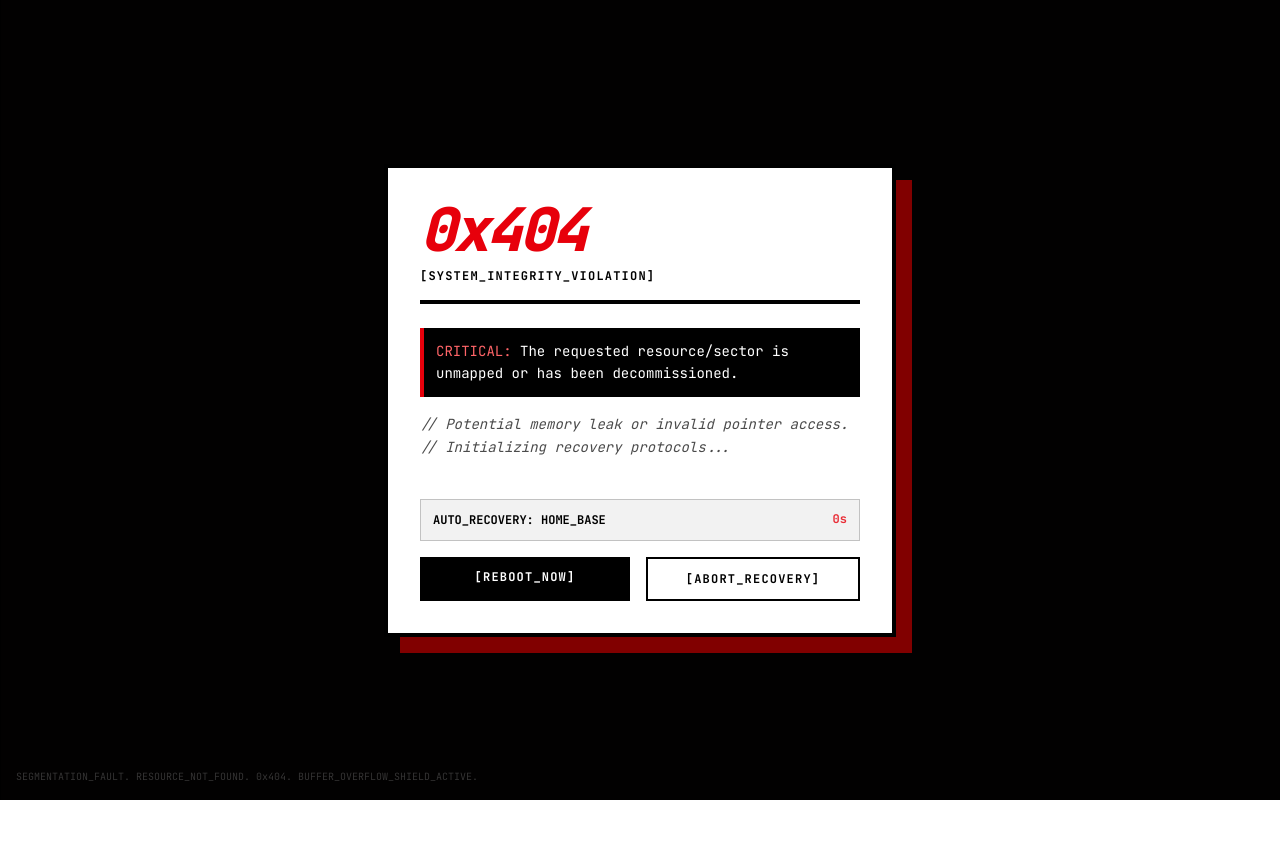
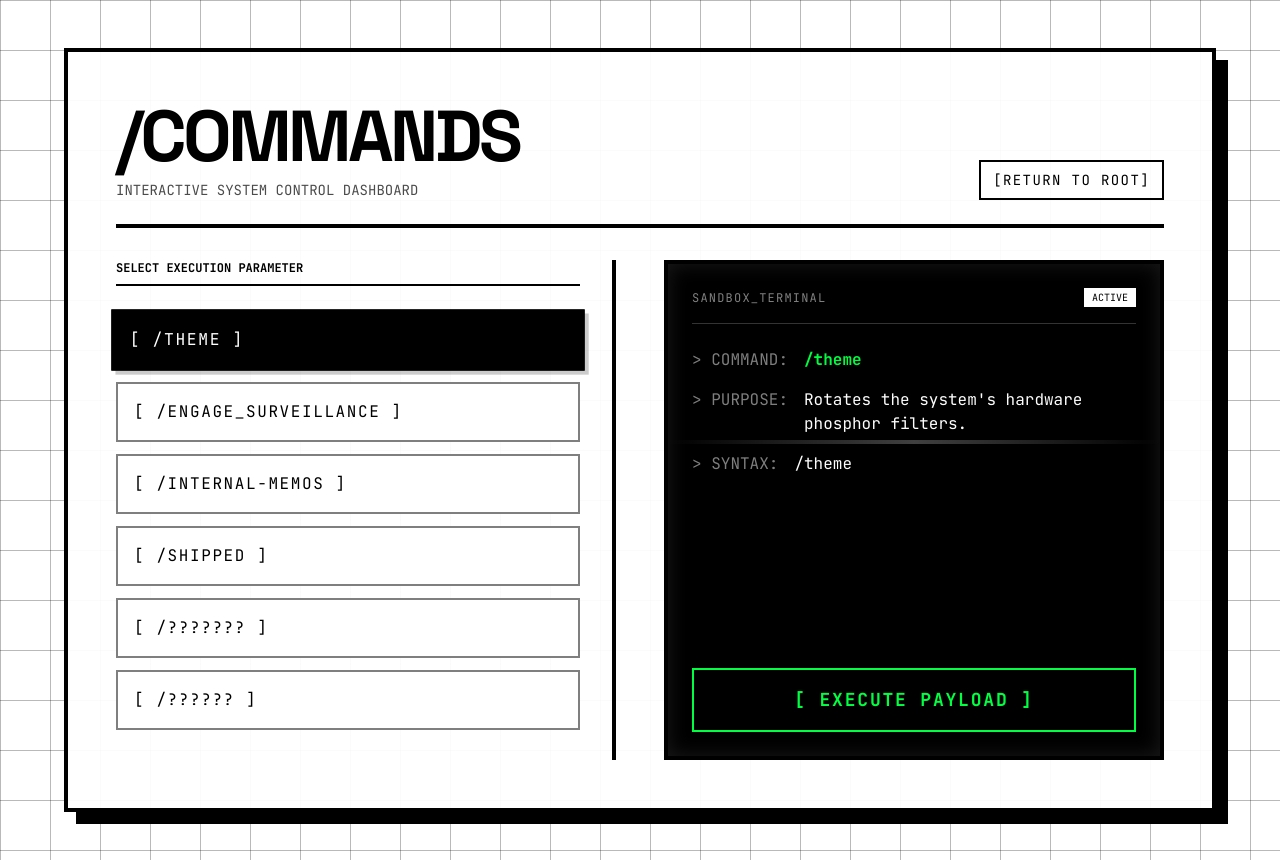
Before and after one commit to mayankhsingka/portfolio, a Next.js app: page /commands in a window 1280 px wide. Before the commit this address had no page. Before the commit the page ends 800 px from the top, so only its background shows below. Built offline with nearby package versions, Linux system fonts and the light colour scheme.

Commit message:
feat: implement /commands sandbox and extend palette with theme/play logic

```diff
--- /dev/null
+++ b/src/app/commands/page.tsx
@@ -0,0 +1,195 @@
+"use client";
+
+import { useState } from "react";
+import Link from "next/link";
+import { CommandPalette } from "@/components/CommandPalette";
+import { TypewriterHeading } from "@/components/TypewriterHeading";
+import { usePageScrollable } from "@/hooks/usePageScrollable";
+
+const COMMANDS = [
+  {
+    btnLabel: "[ /theme ]",
+    cmd: "/theme",
+    desc: "Rotates the system's hardware phosphor filters.",
+    syntax: "/theme",
+    status: "ACTIVE",
+    isRedacted: false,
+    executeEvent: "system-shortcut", // or just dispatch exact string in terminal
+  },
+  {
+    btnLabel: "[ /engage_surveillance ]",
+    cmd: "/engage_surveillance",
+    desc: "Activates local camera payload with real-time ASCII conversion filter.",
+    syntax: "/engage_surveillance",
+    status: "SECURE",
+    isRedacted: false,
+  },
+  {
+    btnLabel: "[ /internal-memos ]",
+    cmd: "/internal-memos",
+    desc: "Access the Classified Intelligence Archive (Blog).",
+    syntax: "/internal-memos",
+    status: "PUBLIC",
+    isRedacted: false,
+    link: "/internal-memos"
+  },
+  {
+    btnLabel: "[ /shipped ]",
+    cmd: "/shipped",
+    desc: "View the deployment registry of active System Architecture nodes.",
+    syntax: "/shipped",
+    status: "PUBLIC",
+    isRedacted: false,
+    link: "/shipped"
+  },
+  {
+    btnLabel: "[ /??????? ]",
+    cmd: "/play",
+    desc: "Sever network connection instantly. Boot Offline Game Protocol.",
+    syntax: "/play",
+    status: "CLASSIFIED",
+    isRedacted: true,
+  },
+  {
+    btnLabel: "[ /?????? ]",
+    cmd: "/breach",
+    desc: "Unsanctioned payload. Do not execute.",
+    syntax: "sudo rm -rf /",
+    status: "CRITICAL",
+    isRedacted: true,
+  }
+];
+
+export default function CommandsSandbox() {
+  usePageScrollable();
+  const [activeCmd, setActiveCmd] = useState(COMMANDS[0]);
+  const [glitchTrigger, setGlitchTrigger] = useState(0);
+
+  const handleSelect = (cmd: typeof COMMANDS[0]) => {
+    setActiveCmd(cmd);
+    setGlitchTrigger(prev => prev + 1); // trigger re-animation on CRT
+  };
+
+  const handleExecute = () => {
+    // We can simulate opening the palette and typing it,
+    // or just trigger the global custom event. We'll use custom events or routing.
+    if (activeCmd.link) {
+      window.location.href = activeCmd.link;
+      return;
+    }
+
+    if (activeCmd.cmd === "/theme") {
+      // Simulate theme cycle
+      const themes = ["", "theme-aviation", "theme-amber", "theme-matrix", "dark-ops"];
+      let currentTheme = localStorage.getItem("sys_theme") || "";
+      let nextIdx = (themes.indexOf(currentTheme) + 1) % themes.length;
+      const nextTheme = themes[nextIdx];
+      themes.forEach(t => t && document.documentElement.classList.remove(t));
+      if (nextTheme) document.documentElement.classList.add(nextTheme);
+      localStorage.setItem("sys_theme", nextTheme);
+      document.documentElement.classList.add("dark-ops-transition");
+      setTimeout(() => document.documentElement.classList.remove("dark-ops-transition"), 400);
+    } else if (activeCmd.cmd === "/engage_surveillance") {
+      window.dispatchEvent(new CustomEvent("system-surveillance", { detail: true }));
+    } else if (activeCmd.cmd === "/play") {
+      window.dispatchEvent(new Event("offline"));
+    } else if (activeCmd.cmd === "/breach") {
+      window.dispatchEvent(new CustomEvent("system-breach"));
+    }
+  };
+
+  return (
+    <main className="w-full min-h-full text-black flex flex-col p-4 lg:p-12 overflow-y-auto bg-grid-pattern">
+      <div className="max-w-6xl mx-auto w-full z-10 flex flex-col gap-8 bg-white/95 p-6 lg:p-12 border-4 border-black shadow-[12px_12px_0px_0px_rgba(0,0,0,1)]">
+
+        <header className="border-b-4 border-black pb-6 flex flex-col md:flex-row justify-between items-start md:items-end gap-4">
+          <div>
+            <TypewriterHeading
+              text="/commands"
+              className="text-5xl lg:text-7xl font-bold uppercase tracking-tighter"
+            />
+            <p className="font-mono mt-2 text-sm uppercase opacity-70">
+              Interactive System Control Dashboard
+            </p>
+          </div>
+          <Link href="/" className="font-mono text-sm hover:bg-black hover:text-white px-3 py-2 transition-colors border-2 border-black uppercase tracking-widest shrink-0">
+            [RETURN TO ROOT]
+          </Link>
+        </header>
+
+        {/* 2-Column Layout */}
+        <div className="grid grid-cols-1 lg:grid-cols-2 gap-8 lg:gap-12 min-h-[500px]">
+
+          {/* Left Column: Command Buttons */}
+          <div className="flex flex-col gap-4 border-r-0 lg:border-r-4 border-black lg:pr-8">
+            <h3 className="font-mono text-xs font-bold uppercase mb-2 border-b-2 border-black pb-2">
+              Select Execution Parameter
+            </h3>
+            <div className="flex flex-col gap-3">
+              {COMMANDS.map((c, i) => (
+                <button
+                  key={i}
+                  onClick={() => handleSelect(c)}
+                  className={`text-left font-mono p-4 border-2 transition-all uppercase tracking-widest text-sm lg:text-base ${
+                    activeCmd.cmd === c.cmd
+                      ? "bg-black text-white border-black scale-[1.02] shadow-[4px_4px_0_0_rgba(0,0,0,0.2)]"
+                      : "bg-white text-black border-black/50 hover:border-black hover:shadow-[4px_4px_0_0_rgba(0,0,0,1)]"
+                  }`}
+                >
+                  {c.btnLabel}
+                </button>
+              ))}
+            </div>
+          </div>
+
+          {/* Right Column: execution sandbox */}
+          <div className="flex flex-col relative bg-black p-6 border-4 border-black text-white font-mono shadow-[inset_0_0_20px_rgba(255,255,255,0.1)]">
+            <div className="absolute top-0 w-full left-0 h-1 bg-gradient-to-r from-transparent via-white/50 to-transparent opacity-50 scanline-anim" />
+
+            <div className="flex justify-between items-center border-b border-white/20 pb-4 mb-6">
+              <span className="text-xs opacity-50 uppercase tracking-widest">Sandbox_Terminal</span>
+              <span className="text-[10px] bg-white text-black px-2 py-0.5">{activeCmd.status}</span>
+            </div>
+
+            <div key={glitchTrigger} className="flex flex-col gap-4 flex-grow animate-pulse-fast">
+              <div className="flex gap-4">
+                <span className="opacity-50">&gt; COMMAND:</span>
+                <span className={`font-bold ${activeCmd.isRedacted ? "text-red-500" : "text-[#00ff41]"}`}>
+                  {activeCmd.cmd}
+                </span>
+              </div>
+              <div className="flex gap-4">
+                <span className="opacity-50 break-words">&gt; PURPOSE:</span>
+                <span className="max-w-[70%]">{activeCmd.desc}</span>
+              </div>
+              <div className="flex gap-4">
+                <span className="opacity-50">&gt; SYNTAX:</span>
+                <span>{activeCmd.syntax}</span>
+              </div>
+            </div>
+
+            {/* Execute Button */}
+            <button
+              onClick={handleExecute}
+              className="mt-12 w-full py-4 border-2 border-[#00ff41] text-[#00ff41] hover:bg-[#00ff41] hover:text-black transition-colors uppercase tracking-widest font-bold text-lg group relative overflow-hidden"
+            >
+              <span className="relative z-10 block group-hover:scale-105 transition-transform duration-75">
+                [ EXECUTE PAYLOAD ]
+              </span>
+            </button>
+          </div>
+
+        </div>
+      </div>
+      <CommandPalette />
+
+      {/* Small inject for CRT scanline anim just for this component */}
+      <style dangerouslySetInnerHTML={{__html: `
+        @keyframes scanline-drop { 0% { top: -10px; } 100% { top: 100%; } }
+        .scanline-anim { animation: scanline-drop 4s linear infinite; }
+        @keyframes pulse-fast { 0% { opacity: 1; } 50% { opacity: 0.9; } 100% { opacity: 1; } }
+        .animate-pulse-fast { animation: pulse-fast 0.1s infinite; }
+      `}} />
+    </main>
+  );
+}
--- a/src/components/CommandPalette.tsx
+++ b/src/components/CommandPalette.tsx
@@ -196,9 +196,16 @@ export function CommandPalette() {
     if (base === "help") {
       setTerminalOutput(prev => [...prev, {
         cmd,
-        output: "AVAILABLE COMMANDS:\n/shipped, /internal-memos, /core-identity, /ping, /engage_night_ops\n\nHIDDEN SHELL:\nls, cat, whoami, neofetch, clear"
+        output: "AVAILABLE COMMANDS:\n/shipped, /internal-memos, /commands, /core-identity, /ping, /engage_night_ops\n\nHIDDEN SHELL:\nls, cat, whoami, neofetch, clear\n\n[WARNING: 3 CLASSIFIED COMMANDS HIDDEN. ROOT CLEARANCE REQUIRED.]"
       }]);
       return;
+    }
+
+    if (base === "/play" || base === "/airplane_mode") {
+       setTerminalOutput(prev => [...prev, { cmd, output: "[CRITICAL] Network connection severed intentionally. Booting offline protocol..." }]);
+       setOpen(false);
+       setTimeout(() => window.dispatchEvent(new Event("offline")), 500);
+       return;
     }
 
     // ═══ Breach Easter Egg ═══
```
